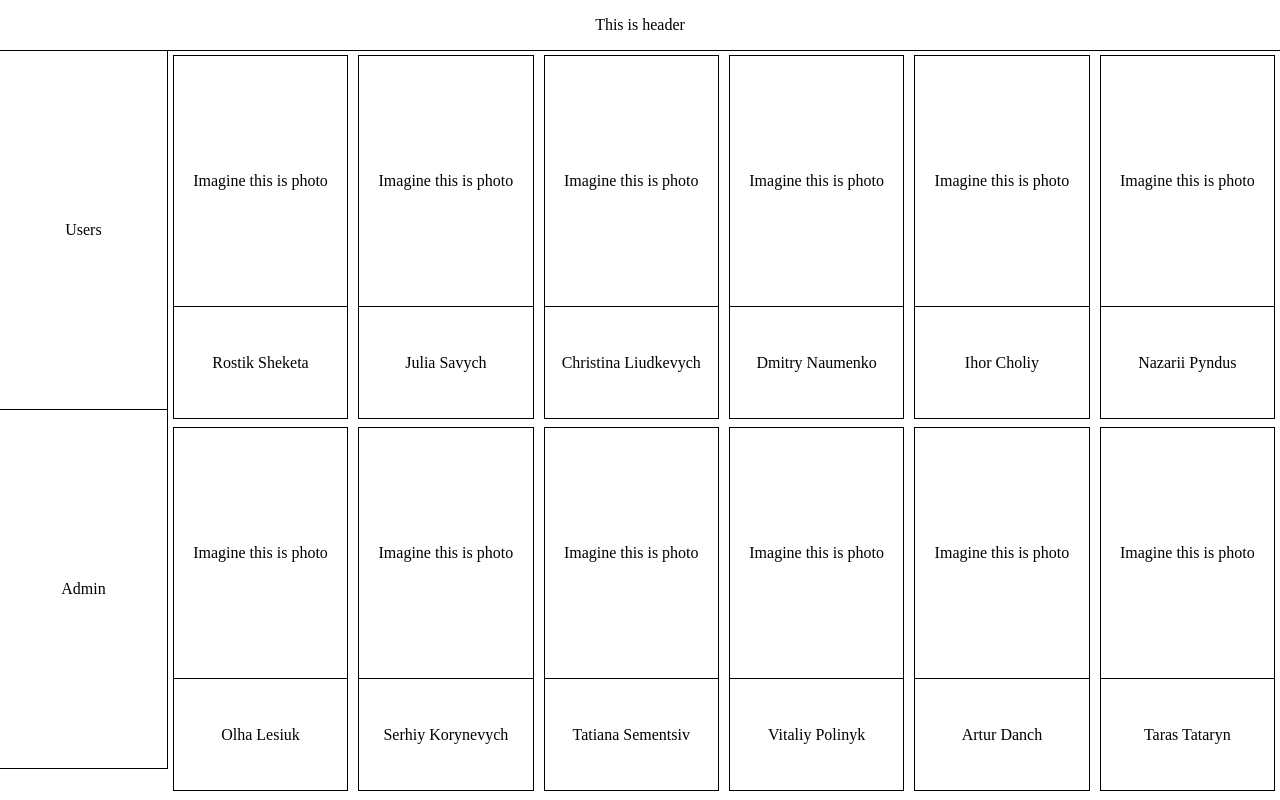
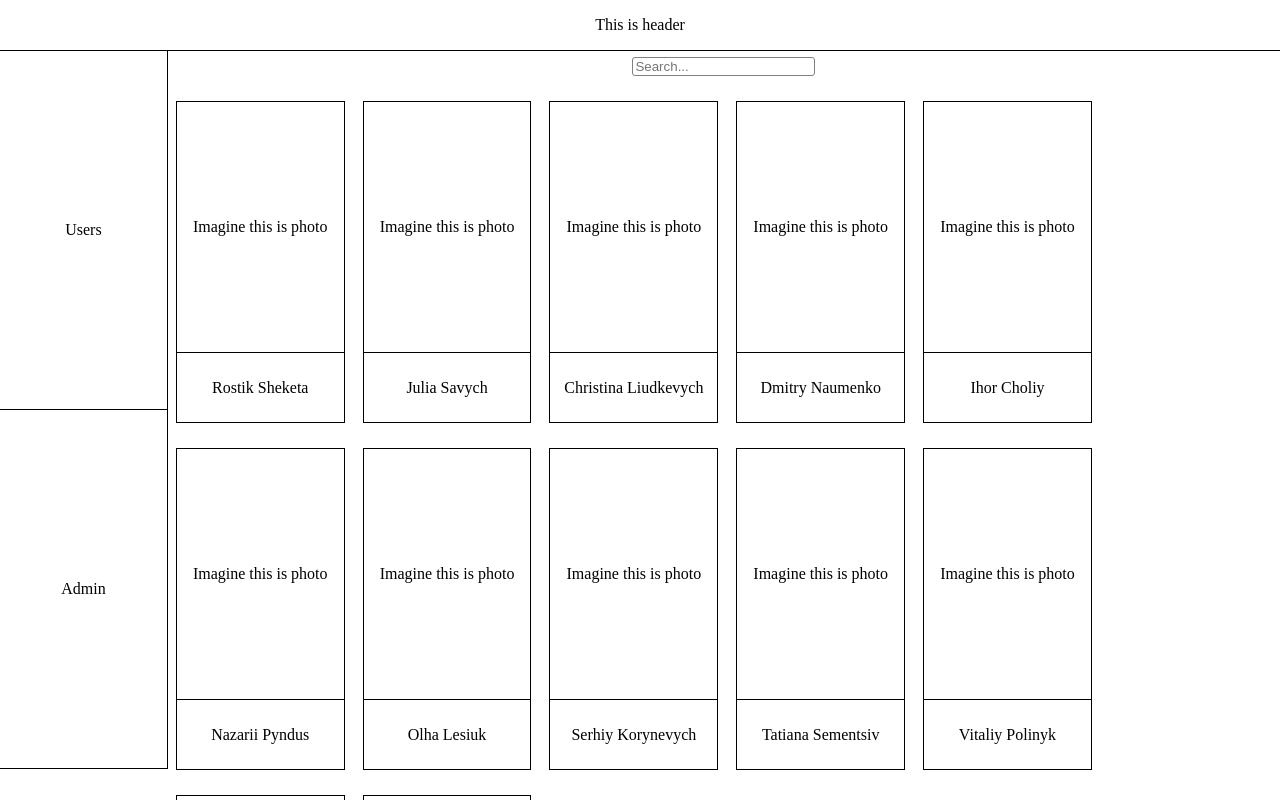
Before and after one commit to Rostislauuu/admin-panel-user-list, a React (Create React App) app: page / in a window 1280 px wide. Both pictures are taken after a click on the element "Users". Shown: the top 800 px of the page. Built offline with nearby package versions, Linux system fonts and the light colour scheme.

Commit message:
made search

```diff
--- a/src/components/Information.js
+++ b/src/components/Information.js
@@ -4,30 +4,43 @@ import {users}  from '../containers/users';
 import {userRootStyle} from '../styles/userRootStyle';
 import User from '../containers/User';
 import UserInfo from '../containers/UserInfo';
-import AdminFunc from '../containers/AdminFunc';
+import Admin from '../containers/Admin';
+import Search from '../containers/Search';
 
 const Information = ({role} ) => {
     const  [ user, setUser ] = useState(null);
+    const [ searchValue, setSearchValue ] = useState('');
     const style = userRootStyle;
 
     const handleSetUser = (user) => {
         setUser(user);
     };
 
+    const handleSetSearchValue = value=> {
+        setSearchValue(value);
+    }
+
     const usersList = users.map( item => {
-       return <User onSetUser={handleSetUser} key={item.id} user={item} />
+       return <User handleSetUser={handleSetUser} key={item.id} user={item} />
+    })
+
+    const filteredList = usersList.filter( item => {
+        return item.props.user.fullname.toLowerCase().includes( searchValue.toLowerCase() );
     })
 
     return(
         <div className="information-root">
-            <div style={style.userRoot} >
-                {(role === 'user' && !user) && usersList}
+            <div>
+                {role === 'user' && <Search handleSetSearchValue={handleSetSearchValue} />}
+                <div style={style.userRoot} >
+                    {(role === 'user' && !user) && filteredList}
+                </div>
             </div>
             <div style={style.userRoot}>
                 {user && <UserInfo user={user} handleSetUser ={handleSetUser} />}
             </div>
             <div style={style.adminRoot}>
-                {role === 'admin' && <AdminFunc />}
+                {role === 'admin' && <Admin />}
             </div>
         </div>
     )
--- a/src/components/Sidebar.js
+++ b/src/components/Sidebar.js
@@ -1,6 +1,6 @@
 import React from 'react';
 
-const Sidebar = ({ switchToUser, switchToAdmin} ) => {
+const Sidebar = ({ switchToUser, switchToAdmin } ) => {
     return(
         <nav className="sidebar">
             <div className="sidebar-user">
--- /dev/null
+++ b/src/containers/Admin.js
@@ -0,0 +1,11 @@
+import React from 'react';
+
+const Admin = () => {
+    return(
+        <div>
+            <p>Admin Func</p>
+        </div>
+    )
+}
+
+export default Admin;
--- a/src/containers/AdminFunc.js
+++ /dev/null
@@ -1,11 +0,0 @@
-import React from 'react';
-
-const AdminFunc = () => {
-    return(
-        <div className="information-admin">
-            <p>Admin Func</p>
-        </div>
-    )
-}
-
-export default AdminFunc;
--- /dev/null
+++ b/src/containers/Search.js
@@ -0,0 +1,16 @@
+import React from 'react';
+
+import {search} from '../styles/search';
+
+const Search = ({ handleSetSearchValue }) => {
+    const style = search;
+
+    return(
+        <div style={style.searchRoot} >
+            <input onChange={ e => handleSetSearchValue(e.target.value)}
+            style={style.searchField} type="text" placeholder="Search..." />
+        </div>
+    )
+}
+
+export default Search;
--- a/src/containers/User.js
+++ b/src/containers/User.js
@@ -1,9 +1,9 @@
 import React from 'react';
 import  { userStyle } from '../styles/userStyle';
 
-const User = ({ user, onSetUser }) => {
+const User = ({ user, handleSetUser }) => {
     const getUser = () => {
-        onSetUser(user);
+        handleSetUser(user);
     };
 
     return (
@@ -12,7 +12,7 @@ const User = ({ user, onSetUser }) => {
                 <p>Imagine this is photo</p>
             </div>
             <div style={userStyle.name}>
-                <p onClick={getUser} style={userStyle.hover}>{user.user}</p>
+                <p onClick={getUser} style={userStyle.hover}>{user.fullname}</p>
             </div>
         </div>
     )
--- a/src/containers/UserInfo.js
+++ b/src/containers/UserInfo.js
@@ -3,21 +3,19 @@ import React from 'react';
 import { userStyle } from '../styles/userStyle';
 
 const UserInfo = ({ user, handleSetUser }) => {
-    console.log(user);
-
-    const styleUser = userStyle;
+    const style = userStyle;
 
     const backToList = () => {
         handleSetUser(null);
     }
 
     return (
-        <div style={styleUser.selectedUser}>
+        <div style={style.selectedUser}>
             <p>{user.user}</p>
             <p>{user.direction}</p>
             <p>{user.email}</p>
             <p>{user.phone}</p>
-            <button onClick={backToList}>Back</button>
+            <button style={style.hover} onClick={backToList}>Back</button>
         </div>
     )
 }
--- a/src/containers/users.js
+++ b/src/containers/users.js
@@ -1,14 +1,14 @@
 export const users = [
     {
         id: 1,
-        user: 'Rostik Sheketa',
+        fullname: 'Rostik Sheketa',
         direction: 'Front-end',
         email: 'rostiksheketa@gmail.com',
         phone: '0999115554'
     },
     {
         id: 2,
-        user: 'Julia Savych',
+        fullname: 'Julia Savych',
         direction: 'Front-end',
         email: 'juliasavych@gmail.com',
         phone: '0959115522'
@@ -16,7 +16,7 @@ export const users = [
     ,
     {
         id: 3,
-        user: 'Christina Liudkevych',
+        fullname: 'Christina Liudkevych',
         direction: 'HR',
         email: 'chrisliudkevych@gmail.com',
         phone: '0959115522'
@@ -24,7 +24,7 @@ export const users = [
     ,
     {
         id: 4,
-        user: 'Dmitry Naumenko',
+        fullname: 'Dmitry Naumenko',
         direction: 'Front-end',
         email: 'dmitrynaumenko@gmail.com',
         phone: '0959115522'
@@ -32,7 +32,7 @@ export const users = [
     ,
     {
         id: 5,
-        user: 'Ihor Choliy',
+        fullname: 'Ihor Choliy',
         direction: 'Front-end',
         email: 'ihorcholiy@gmail.com',
         phone: '0959115522'
@@ -40,7 +40,7 @@ export const users = [
     ,
     {
         id: 6,
-        user: 'Nazarii Pyndus',
+        fullname: 'Nazarii Pyndus',
         direction: 'Front-end',
         email: 'nazariipyndus@gmail.com',
         phone: '0959115522'
@@ -48,7 +48,7 @@ export const users = [
     ,
     {
         id: 7,
-        user: 'Olha Lesiuk',
+        fullname: 'Olha Lesiuk',
         direction: 'QA',
         email: 'olhalesiuk@gmail.com',
         phone: '0959115522'
@@ -56,7 +56,7 @@ export const users = [
     ,
     {
         id: 8,
-        user: 'Serhiy Korynevych',
+        fullname: 'Serhiy Korynevych',
         direction: 'Front-end',
         email: 'serhiykorynevych@gmail.com',
         phone: '0959115522'
@@ -64,7 +64,7 @@ export const users = [
     ,
     {
         id: 9,
-        user: 'Tatiana Sementsiv',
+        fullname: 'Tatiana Sementsiv',
         direction: 'English Teacher',
         email: 'tatianasementsiv@gmail.com',
         phone: '0959115522'
@@ -72,7 +72,7 @@ export const users = [
     ,
     {
         id: 10,
-        user: 'Vitaliy Polinyk',
+        fullname: 'Vitaliy Polinyk',
         direction: 'Front-end',
         email: 'vitaliypolinyk@gmail.com',
         phone: '0959115522'
@@ -80,7 +80,7 @@ export const users = [
     ,
     {
         id: 11,
-        user: 'Artur Danch',
+        fullname: 'Artur Danch',
         direction: 'Front-end',
         email: 'arturdanch@gmail.com',
         phone: '0959115522'
@@ -88,7 +88,7 @@ export const users = [
     ,
     {
         id: 12,
-        user: 'Taras Tataryn',
+        fullname: 'Taras Tataryn',
         direction: 'Front-end',
         email: 'tarastataryn@gmail.com',
         phone: '0959115522'
--- /dev/null
+++ b/src/styles/search.js
@@ -0,0 +1,16 @@
+export const search = {
+    searchRoot: {
+        width: '100%',
+        maxWidth: '100%',
+        marginTop: ' 5px',
+        height: '20px',
+        display: 'flex',
+        justifyContent: 'center',
+        alignItems: 'center'
+    },
+    searchField: {
+        borderRadius: '3px',
+        border: '1px solid gray',
+        outline: 'none'
+    }
+}
--- a/src/styles/userRootStyle.js
+++ b/src/styles/userRootStyle.js
@@ -1,7 +1,8 @@
 export const userRootStyle = {
     userRoot : {
         width: '100%',
-        maxWidth: '100',
+        maxWidth: '100%',
+        maxHeight: '720px',
         display: 'flex',
         flexWrap: 'wrap',
         justifyContent: 'flex - start',
@@ -9,6 +10,10 @@ export const userRootStyle = {
     },
     adminRoot: {
         width: '100%',
-        maxWidth: '100%'
+        maxWidth: '100%',
+        maxHeight: '700px',
+        display: 'flex',
+        justifyContent: 'center',
+        alignItems: 'center'
     }
 }
--- a/src/styles/userStyle.js
+++ b/src/styles/userStyle.js
@@ -1,8 +1,10 @@
 export const userStyle =  {
     root: {
-        margin: '4px 5px',
+        margin: '25px 10px 0px 8px',
         flex: 1,
+        maxHeight: '320px',
         minWidth: '15%',
+        maxWidth: '15%',
         border: '1px solid black',
     },
     photo: {
@@ -17,14 +19,14 @@ export const userStyle =  {
     name: {
         width: '100%',
         maxWidth: '100%',
-        height: '111px',
+        height: '70px',
         display: 'flex',
         justifyContent: 'center',
         alignItems: 'center'
     },
     selectedUser: {
         width: '100%',
-        height: '720px',
+        height: '718px',
         display: 'flex',
         flexDirection: 'column',
         justifyContent: 'center',
```
Also changed, not shown: src/App.scss (+0 -11 lines).
